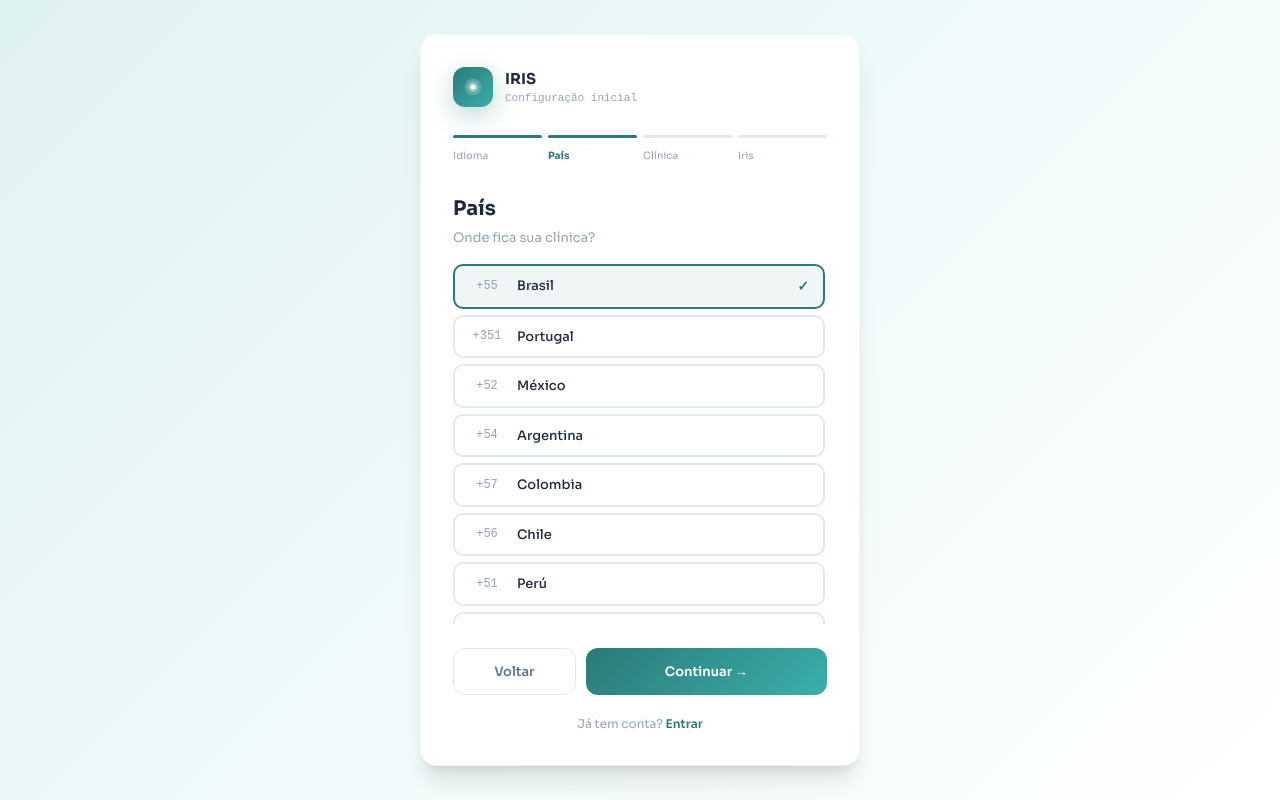
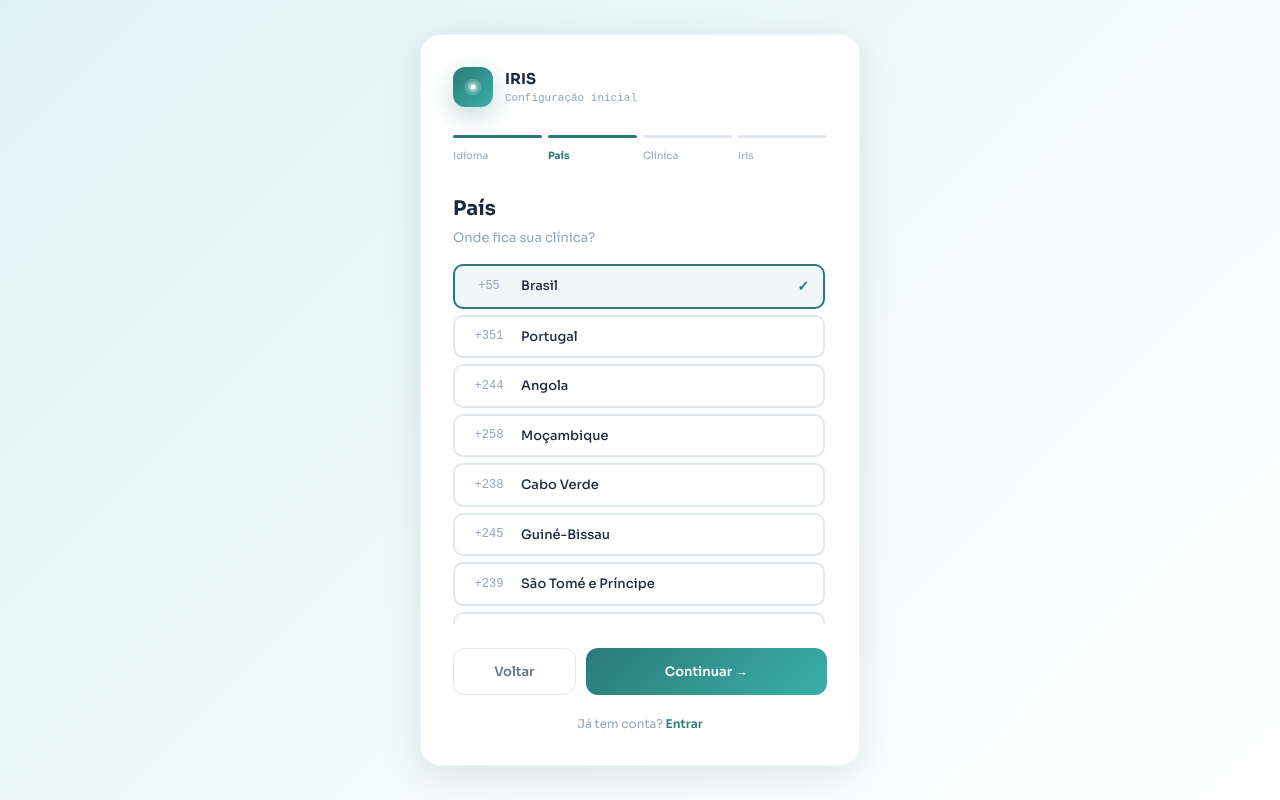
Before and after one commit to gabrielcappello/portal-iris-v2, a Next.js app: page /onboarding in a window 1280 px wide. Both pictures are taken after a click on the button "Continuar →". Built offline with nearby package versions, Linux system fonts and the light colour scheme.

Commit message:
Onboarding: filtra paises por idioma selecionado
Cada idioma mostra apenas seus paises correspondentes.
Ao trocar idioma o pais e resetado para o primeiro da lista.
Dados identicos ao PAIS_OPTIONS e DDI_MAP do dashboard.

Co-Authored-By: Claude Sonnet 4.6 <noreply@anthropic.com>

```diff
--- a/src/app/onboarding/page.tsx
+++ b/src/app/onboarding/page.tsx
@@ -6,37 +6,38 @@ import { motion, AnimatePresence } from "framer-motion";
 const CRIAR_CLINICA_URL = "https://udizowyfjnhuhgxkeayk.supabase.co/functions/v1/criar-clinica";
 const CRIAR_CLINICA_KEY = "Cappia@2026";
 
+// Mesmos dados de PAIS_OPTIONS e DDI_MAP do dashboard/page.tsx
+const PAIS_POR_IDIOMA: Record<string, {v:string;l:string}[]> = {
+  'pt-br': [{v:'br',l:'Brasil'},{v:'pt',l:'Portugal'},{v:'ao',l:'Angola'},{v:'mz',l:'Moçambique'},{v:'cv',l:'Cabo Verde'},{v:'gw',l:'Guiné-Bissau'},{v:'st',l:'São Tomé e Príncipe'},{v:'tl',l:'Timor-Leste'}],
+  'es':    [{v:'mx',l:'México'},{v:'co',l:'Colombia'},{v:'ar',l:'Argentina'},{v:'es',l:'España'},{v:'pe',l:'Perú'},{v:'ve',l:'Venezuela'},{v:'cl',l:'Chile'},{v:'ec',l:'Ecuador'},{v:'gt',l:'Guatemala'},{v:'cu',l:'Cuba'},{v:'bo',l:'Bolivia'},{v:'do',l:'República Dominicana'},{v:'hn',l:'Honduras'},{v:'py',l:'Paraguay'},{v:'sv',l:'El Salvador'},{v:'ni',l:'Nicaragua'},{v:'cr',l:'Costa Rica'},{v:'pa',l:'Panamá'},{v:'uy',l:'Uruguay'}],
+  'en':    [{v:'us',l:'United States'},{v:'uk',l:'United Kingdom'},{v:'au',l:'Australia'},{v:'ca',l:'Canada'},{v:'ng',l:'Nigeria'},{v:'za',l:'South Africa'},{v:'gh',l:'Ghana'},{v:'ke',l:'Kenya'},{v:'in',l:'India'},{v:'ph',l:'Philippines'},{v:'sg',l:'Singapore'},{v:'nz',l:'New Zealand'},{v:'ie',l:'Ireland'}],
+  'fr':    [{v:'fr',l:'France'},{v:'be',l:'Belgique'},{v:'ch',l:'Suisse'},{v:'sn',l:'Sénégal'},{v:'ci',l:"Côte d'Ivoire"},{v:'cm',l:'Cameroun'},{v:'mg',l:'Madagascar'}],
+  'de':    [{v:'de',l:'Deutschland'},{v:'at',l:'Österreich'},{v:'ch',l:'Schweiz'}],
+  'it':    [{v:'it',l:'Italia'},{v:'ch',l:'Svizzera'}],
+  'ru':    [{v:'ru',l:'Россия'},{v:'by',l:'Беларусь'},{v:'kz',l:'Казахстан'},{v:'ua',l:'Украина'}],
+  'ar':    [{v:'sa',l:'المملكة العربية السعودية'},{v:'eg',l:'مصر'},{v:'ae',l:'الإمارات'},{v:'ma',l:'المغرب'},{v:'dz',l:'الجزائر'}],
+};
+
+const DDI_MAP: Record<string,string> = {
+  br:'+55',pt:'+351',ao:'+244',mz:'+258',cv:'+238',gw:'+245',st:'+239',tl:'+670',
+  mx:'+52',co:'+57',ar:'+54',es:'+34',pe:'+51',ve:'+58',cl:'+56',ec:'+593',
+  gt:'+502',cu:'+53',bo:'+591',do:'+1',hn:'+504',py:'+595',sv:'+503',ni:'+505',
+  cr:'+506',pa:'+507',uy:'+598',us:'+1',uk:'+44',au:'+61',ca:'+1',ng:'+234',
+  za:'+27',gh:'+233',ke:'+254',in:'+91',ph:'+63',sg:'+65',nz:'+64',ie:'+353',
+  fr:'+33',be:'+32',de:'+49',at:'+43',it:'+39',ch:'+41',
+  sa:'+966',eg:'+20',ae:'+971',ma:'+212',dz:'+213',
+  ru:'+7',by:'+375',kz:'+7',ua:'+380',
+};
+
 const LANGUAGES = [
-  { code: "pt-br", label: "Português", sub: "Brasil",           flag: "🇧🇷" },
-  { code: "es",    label: "Español",   sub: "España / LATAM",   flag: "🇪🇸" },
-  { code: "en",    label: "English",   sub: "US / UK",          flag: "🇺🇸" },
-  { code: "fr",    label: "Français",  sub: "France",           flag: "🇫🇷" },
-  { code: "de",    label: "Deutsch",   sub: "Deutschland",      flag: "🇩🇪" },
-  { code: "it",    label: "Italiano",  sub: "Italia",           flag: "🇮🇹" },
-  { code: "ru",    label: "Русский",   sub: "Россия",           flag: "🇷🇺" },
-  { code: "ar",    label: "العربية",   sub: "عربي",             flag: "🇸🇦" },
-];
-
-const COUNTRIES = [
-  { code: "BR", name: "Brasil",               ddi: "+55" },
-  { code: "PT", name: "Portugal",             ddi: "+351" },
-  { code: "MX", name: "México",               ddi: "+52" },
-  { code: "AR", name: "Argentina",            ddi: "+54" },
-  { code: "CO", name: "Colombia",             ddi: "+57" },
-  { code: "CL", name: "Chile",               ddi: "+56" },
-  { code: "PE", name: "Perú",                ddi: "+51" },
-  { code: "UY", name: "Uruguay",             ddi: "+598" },
-  { code: "PY", name: "Paraguay",            ddi: "+595" },
-  { code: "BO", name: "Bolivia",             ddi: "+591" },
-  { code: "VE", name: "Venezuela",           ddi: "+58" },
-  { code: "EC", name: "Ecuador",             ddi: "+593" },
-  { code: "ES", name: "España",              ddi: "+34" },
-  { code: "US", name: "United States",       ddi: "+1" },
-  { code: "FR", name: "France",              ddi: "+33" },
-  { code: "DE", name: "Deutschland",         ddi: "+49" },
-  { code: "IT", name: "Italia",              ddi: "+39" },
-  { code: "RU", name: "Россия",              ddi: "+7" },
-  { code: "SA", name: "السعودية",            ddi: "+966" },
+  { code: "pt-br", label: "Português", sub: "Brasil / Portugal", flag: "🇧🇷" },
+  { code: "es",    label: "Español",   sub: "España / LATAM",    flag: "🇪🇸" },
+  { code: "en",    label: "English",   sub: "US / UK",           flag: "🇺🇸" },
+  { code: "fr",    label: "Français",  sub: "France / Afrique",  flag: "🇫🇷" },
+  { code: "de",    label: "Deutsch",   sub: "Deutschland",       flag: "🇩🇪" },
+  { code: "it",    label: "Italiano",  sub: "Italia",            flag: "🇮🇹" },
+  { code: "ru",    label: "Русский",   sub: "Россия",            flag: "🇷🇺" },
+  { code: "ar",    label: "العربية",   sub: "عربي",              flag: "🇸🇦" },
 ];
 
 const STEPS = ["Idioma", "País", "Clínica", "Iris"];
@@ -46,15 +47,15 @@ async function sha256(text: string) {
   return Array.from(new Uint8Array(buf)).map(b => b.toString(16).padStart(2, "0")).join("");
 }
 
-const inputCls = "w-full px-4 py-3 rounded-xl border border-gray-200 text-sm focus:outline-none transition-all";
 const inputFocus = (e: React.FocusEvent<HTMLInputElement>) => (e.target.style.borderColor = "#2B7A78");
 const inputBlur  = (e: React.FocusEvent<HTMLInputElement>) => (e.target.style.borderColor = "#e2e8f0");
+const inputSt: React.CSSProperties = {width:"100%",padding:"12px 14px",borderRadius:10,border:"1px solid #e2e8f0",fontSize:13,outline:"none",transition:"border-color 0.2s",fontFamily:"'Sora',sans-serif",boxSizing:"border-box"};
 
 export default function OnboardingPage() {
   const router = useRouter();
   const [step, setStep]     = useState(0);
   const [idioma, setIdioma] = useState("pt-br");
-  const [pais, setPais]     = useState("BR");
+  const [pais, setPais]     = useState("br");
   const [nome, setNome]     = useState("");
   const [email, setEmail]   = useState("");
   const [senha, setSenha]   = useState("");
@@ -62,7 +63,14 @@ export default function OnboardingPage() {
   const [loading, setLoading]   = useState(false);
   const [error, setError]       = useState("");
 
-  const selectedCountry = COUNTRIES.find(c => c.code === pais) || COUNTRIES[0];
+  const paisesFiltrados = PAIS_POR_IDIOMA[idioma] || [];
+  const ddi = DDI_MAP[pais] || "";
+
+  function selectIdioma(code: string) {
+    setIdioma(code);
+    const primeiro = PAIS_POR_IDIOMA[code]?.[0]?.v || "br";
+    setPais(primeiro);
+  }
 
   async function submit() {
     setLoading(true);
@@ -93,9 +101,9 @@ export default function OnboardingPage() {
     if (step === 0) { setStep(1); return; }
     if (step === 1) { setStep(2); return; }
     if (step === 2) {
-      if (!nome.trim())      { setError("Informe o nome da clínica"); return; }
-      if (!email.trim())     { setError("Informe o e-mail de acesso"); return; }
-      if (senha.length < 6)  { setError("A senha deve ter pelo menos 6 caracteres"); return; }
+      if (!nome.trim())     { setError("Informe o nome da clínica"); return; }
+      if (!email.trim())    { setError("Informe o e-mail de acesso"); return; }
+      if (senha.length < 6) { setError("A senha deve ter pelo menos 6 caracteres"); return; }
       setStep(3); return;
     }
     if (step === 3) {
@@ -107,20 +115,15 @@ export default function OnboardingPage() {
   function back() { if (step > 0) { setStep(s => s - 1); setError(""); } }
 
   return (
-    <div className="min-h-screen flex items-center justify-center p-6"
-      style={{background:"linear-gradient(135deg,#DEF2F1 0%,#f0fafa 50%,#ffffff 100%)"}}>
+    <div style={{minHeight:"100vh",display:"flex",alignItems:"center",justifyContent:"center",padding:24,background:"linear-gradient(135deg,#DEF2F1 0%,#f0fafa 50%,#ffffff 100%)"}}>
 
       <motion.div initial={{opacity:0,y:24,scale:0.97}} animate={{opacity:1,y:0,scale:1}}
         transition={{duration:0.5,ease:[0.16,1,0.3,1]}}
-        className="w-full bg-white rounded-2xl shadow-xl border border-gray-100"
-        style={{maxWidth: step === 1 ? 440 : 480, padding: 32}}>
+        style={{width:"100%",maxWidth: step === 0 ? 480 : 440,background:"#fff",borderRadius:20,boxShadow:"0 8px 40px rgba(0,0,0,0.10)",border:"1px solid #f1f5f9",padding:32}}>
 
         {/* Logo */}
         <div style={{display:"flex",alignItems:"center",gap:12,marginBottom:28}}>
-          <div style={{width:40,height:40,borderRadius:12,flexShrink:0,
-            background:"linear-gradient(135deg,#2B7A78,#3AAFA9)",
-            display:"flex",alignItems:"center",justifyContent:"center",
-            boxShadow:"0 8px 24px rgba(43,122,120,0.3)"}}>
+          <div style={{width:40,height:40,borderRadius:12,flexShrink:0,background:"linear-gradient(135deg,#2B7A78,#3AAFA9)",display:"flex",alignItems:"center",justifyContent:"center",boxShadow:"0 8px 24px rgba(43,122,120,0.3)"}}>
             <svg viewBox="0 0 24 24" style={{width:20,height:20}} fill="white">
               <circle cx="12" cy="12" r="10" fillOpacity="0.2"/>
               <circle cx="12" cy="12" r="6" fillOpacity="0.35"/>
@@ -133,14 +136,12 @@ export default function OnboardingPage() {
           </div>
         </div>
 
-        {/* Progress bar */}
+        {/* Progress */}
         <div style={{display:"flex",gap:6,marginBottom:28}}>
           {STEPS.map((s, i) => (
             <div key={i} style={{flex:1}}>
               <div style={{height:3,borderRadius:4,background: i <= step ? "#2B7A78" : "#e2e8f0",transition:"background 0.3s",marginBottom:4}}/>
-              <span style={{fontSize:10,color: i === step ? "#2B7A78" : "#94a3b8",fontWeight: i === step ? 700 : 400,fontFamily:"'Sora',sans-serif"}}>
-                {s}
-              </span>
+              <span style={{fontSize:10,color: i === step ? "#2B7A78" : "#94a3b8",fontWeight: i === step ? 700 : 400,fontFamily:"'Sora',sans-serif"}}>{s}</span>
             </div>
           ))}
         </div>
@@ -154,10 +155,8 @@ export default function OnboardingPage() {
               <p style={{fontSize:13,color:"#94a3b8",marginBottom:20}}>O painel e a Iris vão usar este idioma.</p>
               <div style={{display:"grid",gridTemplateColumns:"1fr 1fr",gap:10,marginBottom:24}}>
                 {LANGUAGES.map(l => (
-                  <button key={l.code} onClick={() => setIdioma(l.code)}
-                    style={{padding:"12px 10px",borderRadius:12,border: idioma === l.code ? "2px solid #2B7A78" : "2px solid #e2e8f0",
-                      background: idioma === l.code ? "rgba(43,122,120,0.07)" : "#f8fafc",
-                      cursor:"pointer",textAlign:"left",transition:"all 0.15s",fontFamily:"'Sora',sans-serif"}}>
+                  <button key={l.code} onClick={() => selectIdioma(l.code)}
+                    style={{padding:"12px 10px",borderRadius:12,border: idioma === l.code ? "2px solid #2B7A78" : "2px solid #e2e8f0",background: idioma === l.code ? "rgba(43,122,120,0.07)" : "#f8fafc",cursor:"pointer",textAlign:"left",transition:"all 0.15s",fontFamily:"'Sora',sans-serif"}}>
                     <div style={{fontSize:22,marginBottom:4}}>{l.flag}</div>
                     <div style={{fontSize:13,fontWeight:600,color: idioma === l.code ? "#2B7A78" : "#1e293b"}}>{l.label}</div>
                     <div style={{fontSize:11,color:"#94a3b8"}}>{l.sub}</div>
@@ -167,20 +166,18 @@ export default function OnboardingPage() {
             </motion.div>
           )}
 
-          {/* STEP 1 — País */}
+          {/* STEP 1 — País (filtrado pelo idioma) */}
           {step === 1 && (
             <motion.div key="pais" initial={{opacity:0,x:20}} animate={{opacity:1,x:0}} exit={{opacity:0,x:-20}} transition={{duration:0.22}}>
               <h2 style={{fontSize:20,fontWeight:700,color:"#1e293b",marginBottom:4,fontFamily:"'Sora',sans-serif"}}>País</h2>
               <p style={{fontSize:13,color:"#94a3b8",marginBottom:16}}>Onde fica sua clínica?</p>
               <div style={{display:"flex",flexDirection:"column",gap:6,maxHeight:360,overflowY:"auto",marginBottom:24,paddingRight:2}}>
-                {COUNTRIES.map(c => (
-                  <button key={c.code} onClick={() => setPais(c.code)}
-                    style={{padding:"10px 14px",borderRadius:10,border: pais === c.code ? "2px solid #2B7A78" : "2px solid #e2e8f0",
-                      background: pais === c.code ? "rgba(43,122,120,0.07)" : "#fff",
-                      cursor:"pointer",display:"flex",alignItems:"center",gap:12,transition:"all 0.15s",fontFamily:"'Sora',sans-serif"}}>
-                    <span style={{fontFamily:"monospace",fontSize:12,color:"#94a3b8",width:36,flexShrink:0}}>{c.ddi}</span>
-                    <span style={{fontSize:13,fontWeight:500,color:"#1e293b",flex:1,textAlign:"left"}}>{c.name}</span>
-                    {pais === c.code && <span style={{color:"#2B7A78",fontSize:14,fontWeight:700}}>✓</span>}
+                {paisesFiltrados.map(c => (
+                  <button key={c.v} onClick={() => setPais(c.v)}
+                    style={{padding:"10px 14px",borderRadius:10,border: pais === c.v ? "2px solid #2B7A78" : "2px solid #e2e8f0",background: pais === c.v ? "rgba(43,122,120,0.07)" : "#fff",cursor:"pointer",display:"flex",alignItems:"center",gap:12,transition:"all 0.15s",fontFamily:"'Sora',sans-serif"}}>
+                    <span style={{fontFamily:"monospace",fontSize:12,color:"#94a3b8",width:40,flexShrink:0}}>{DDI_MAP[c.v]||''}</span>
+                    <span style={{fontSize:13,fontWeight:500,color:"#1e293b",flex:1,textAlign:"left"}}>{c.l}</span>
+                    {pais === c.v && <span style={{color:"#2B7A78",fontSize:14,fontWeight:700}}>✓</span>}
                   </button>
                 ))}
               </div>
@@ -194,25 +191,16 @@ export default function OnboardingPage() {
               <p style={{fontSize:13,color:"#94a3b8",marginBottom:20}}>Informações para criar sua conta.</p>
               <div style={{display:"flex",flexDirection:"column",gap:14,marginBottom:24}}>
                 <div>
-                  <label style={{display:"block",fontSize:11,fontWeight:700,color:"#64748b",textTransform:"uppercase",letterSpacing:"0.05em",marginBottom:6}}>
-                    Nome da clínica
-                  </label>
-                  <input value={nome} onChange={e => setNome(e.target.value)} placeholder="Ex: Clínica Odonto Prime"
-                    className={inputCls} onFocus={inputFocus} onBlur={inputBlur}/>
+                  <label style={{display:"block",fontSize:11,fontWeight:700,color:"#64748b",textTransform:"uppercase",letterSpacing:"0.05em",marginBottom:6}}>Nome da clínica</label>
+                  <input value={nome} onChange={e => setNome(e.target.value)} placeholder="Ex: Clínica Odonto Prime" style={inputSt} onFocus={inputFocus} onBlur={inputBlur}/>
                 </div>
                 <div>
-                  <label style={{display:"block",fontSize:11,fontWeight:700,color:"#64748b",textTransform:"uppercase",letterSpacing:"0.05em",marginBottom:6}}>
-                    E-mail de acesso
-                  </label>
-                  <input type="email" value={email} onChange={e => setEmail(e.target.value)} placeholder="clinica@exemplo.com"
-                    className={inputCls} onFocus={inputFocus} onBlur={inputBlur}/>
+                  <label style={{display:"block",fontSize:11,fontWeight:700,color:"#64748b",textTransform:"uppercase",letterSpacing:"0.05em",marginBottom:6}}>E-mail de acesso</label>
+                  <input type="email" value={email} onChange={e => setEmail(e.target.value)} placeholder="clinica@exemplo.com" style={inputSt} onFocus={inputFocus} onBlur={inputBlur}/>
                 </div>
                 <div>
-                  <label style={{display:"block",fontSize:11,fontWeight:700,color:"#64748b",textTransform:"uppercase",letterSpacing:"0.05em",marginBottom:6}}>
-                    Senha
-                  </label>
-                  <input type="password" value={senha} onChange={e => setSenha(e.target.value)} placeholder="Mínimo 6 caracteres"
-                    className={inputCls} onFocus={inputFocus} onBlur={inputBlur}/>
+                  <label style={{display:"block",fontSize:11,fontWeight:700,color:"#64748b",textTransform:"uppercase",letterSpacing:"0.05em",marginBottom:6}}>Senha</label>
+                  <input type="password" value={senha} onChange={e => setSenha(e.target.value)} placeholder="Mínimo 6 caracteres" style={inputSt} onFocus={inputFocus} onBlur={inputBlur}/>
                 </div>
               </div>
             </motion.div>
@@ -222,24 +210,15 @@ export default function OnboardingPage() {
           {step === 3 && (
             <motion.div key="telefone" initial={{opacity:0,x:20}} animate={{opacity:1,x:0}} exit={{opacity:0,x:-20}} transition={{duration:0.22}}>
               <h2 style={{fontSize:20,fontWeight:700,color:"#1e293b",marginBottom:4,fontFamily:"'Sora',sans-serif"}}>Telefone da Iris</h2>
-              <p style={{fontSize:13,color:"#94a3b8",marginBottom:20}}>
-                O número do WhatsApp que a Iris vai usar para atender seus pacientes.
-              </p>
+              <p style={{fontSize:13,color:"#94a3b8",marginBottom:20}}>O número do WhatsApp que a Iris vai usar para atender seus pacientes.</p>
               <div style={{marginBottom:24}}>
-                <label style={{display:"block",fontSize:11,fontWeight:700,color:"#64748b",textTransform:"uppercase",letterSpacing:"0.05em",marginBottom:6}}>
-                  Número WhatsApp
-                </label>
-                <div style={{display:"flex",border:"1px solid #e2e8f0",borderRadius:12,overflow:"hidden",transition:"border-color 0.2s"}}
-                  onFocus={()=>{}} onBlur={()=>{}}>
-                  <span style={{padding:"12px 14px",background:"#f1f5f9",borderRight:"1px solid #e2e8f0",fontFamily:"monospace",fontSize:13,color:"#2B7A78",whiteSpace:"nowrap",flexShrink:0}}>
-                    {selectedCountry.ddi}
-                  </span>
+                <label style={{display:"block",fontSize:11,fontWeight:700,color:"#64748b",textTransform:"uppercase",letterSpacing:"0.05em",marginBottom:6}}>Número WhatsApp</label>
+                <div style={{display:"flex",border:"1px solid #e2e8f0",borderRadius:10,overflow:"hidden"}}>
+                  <span style={{padding:"12px 14px",background:"#f1f5f9",borderRight:"1px solid #e2e8f0",fontFamily:"monospace",fontSize:13,color:"#2B7A78",whiteSpace:"nowrap",flexShrink:0}}>{ddi}</span>
                   <input value={telefone} onChange={e => setTelefone(e.target.value)} placeholder="999999999"
                     style={{flex:1,padding:"12px 14px",fontSize:13,border:"none",outline:"none",fontFamily:"'Sora',sans-serif"}}/>
                 </div>
-                <p style={{fontSize:11,color:"#94a3b8",marginTop:8}}>
-                  Este número precisa estar disponível no Evolution API para conectar o WhatsApp.
-                </p>
+                <p style={{fontSize:11,color:"#94a3b8",marginTop:8}}>Este número precisa estar disponível no Evolution API para conectar o WhatsApp.</p>
               </div>
             </motion.div>
           )}
@@ -256,26 +235,22 @@ export default function OnboardingPage() {
           )}
         </AnimatePresence>
 
-        {/* Botões */}
+        {/* Navegação */}
         <div style={{display:"flex",gap:10}}>
           {step > 0 && (
             <button onClick={back}
-              style={{flex:1,padding:"13px 0",borderRadius:12,border:"1px solid #e2e8f0",background:"#fff",fontSize:13,fontWeight:600,color:"#64748b",cursor:"pointer",fontFamily:"'Sora',sans-serif",transition:"border-color 0.15s"}}
+              style={{flex:1,padding:"13px 0",borderRadius:12,border:"1px solid #e2e8f0",background:"#fff",fontSize:13,fontWeight:600,color:"#64748b",cursor:"pointer",fontFamily:"'Sora',sans-serif"}}
               onMouseEnter={e=>(e.currentTarget.style.borderColor="#94a3b8")}
               onMouseLeave={e=>(e.currentTarget.style.borderColor="#e2e8f0")}>
               Voltar
             </button>
           )}
           <button onClick={next} disabled={loading}
-            style={{flex:2,padding:"13px 0",borderRadius:12,border:"none",
-              background:"linear-gradient(135deg,#2B7A78,#3AAFA9)",color:"#fff",
-              fontSize:13,fontWeight:600,cursor:loading?"not-allowed":"pointer",
-              opacity:loading?0.7:1,fontFamily:"'Sora',sans-serif",transition:"opacity 0.15s"}}>
+            style={{flex:2,padding:"13px 0",borderRadius:12,border:"none",background:"linear-gradient(135deg,#2B7A78,#3AAFA9)",color:"#fff",fontSize:13,fontWeight:600,cursor:loading?"not-allowed":"pointer",opacity:loading?0.7:1,fontFamily:"'Sora',sans-serif"}}>
             {loading ? "Criando conta..." : step === 3 ? "Concluir e entrar" : "Continuar →"}
           </button>
         </div>
 
-        {/* Link login */}
         <p style={{textAlign:"center",fontSize:12,color:"#94a3b8",marginTop:20}}>
           Já tem conta?{" "}
           <a href="/login" style={{color:"#2B7A78",fontWeight:600,textDecoration:"none"}}>Entrar</a>
```
